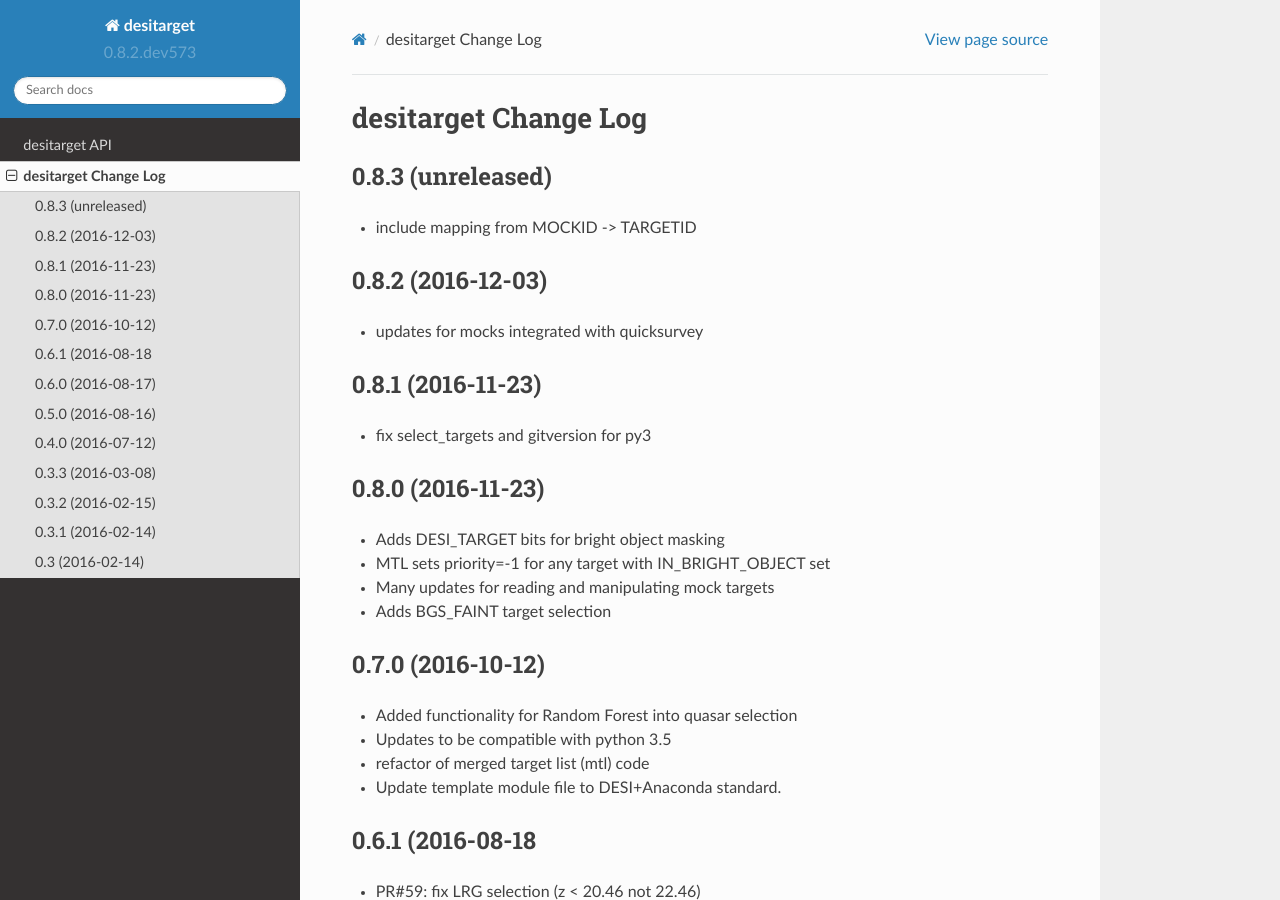
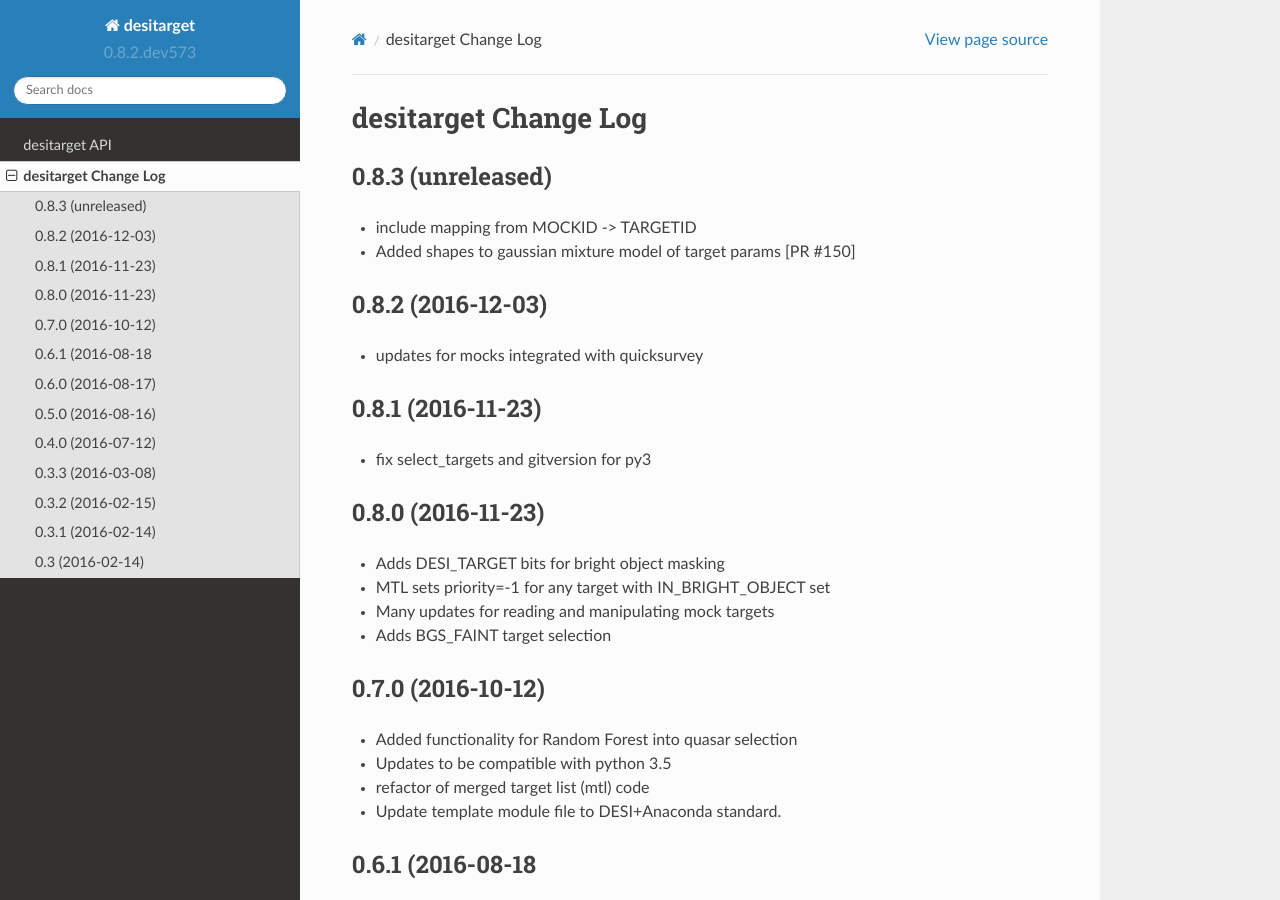
Before and after one commit to desihub/desitarget, a Sphinx documentation site: the page built from doc/changes.rst, in a window 1280 px wide and 900 px high. Built offline with Sphinx 7.4.7 and the Read the Docs theme 2.0.0, drawn with Linux system fonts in a browser that asks for light colours.

Commit message:
Added PR#150 GMM shapes comment to changes.rst

```diff
--- a/doc/changes.rst
+++ b/doc/changes.rst
@@ -6,6 +6,7 @@ desitarget Change Log
 ------------------
 
 * include mapping from MOCKID -> TARGETID
+* Added shapes to gaussian mixture model of target params [PR #150]
 
 0.8.2 (2016-12-03)
 ------------------
```
